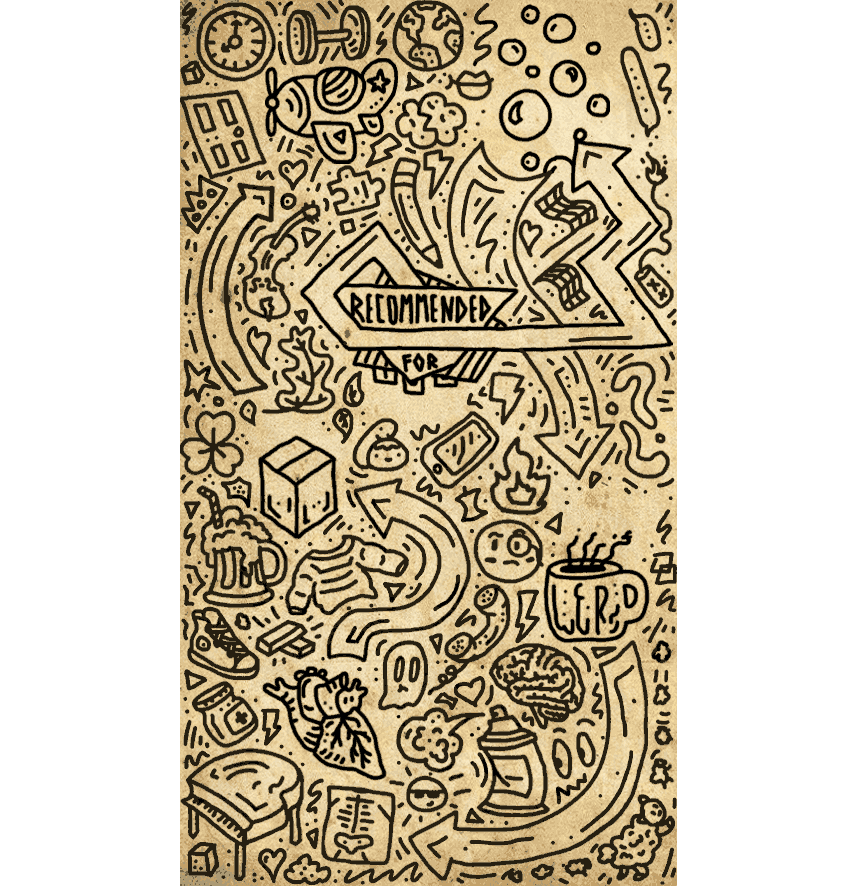
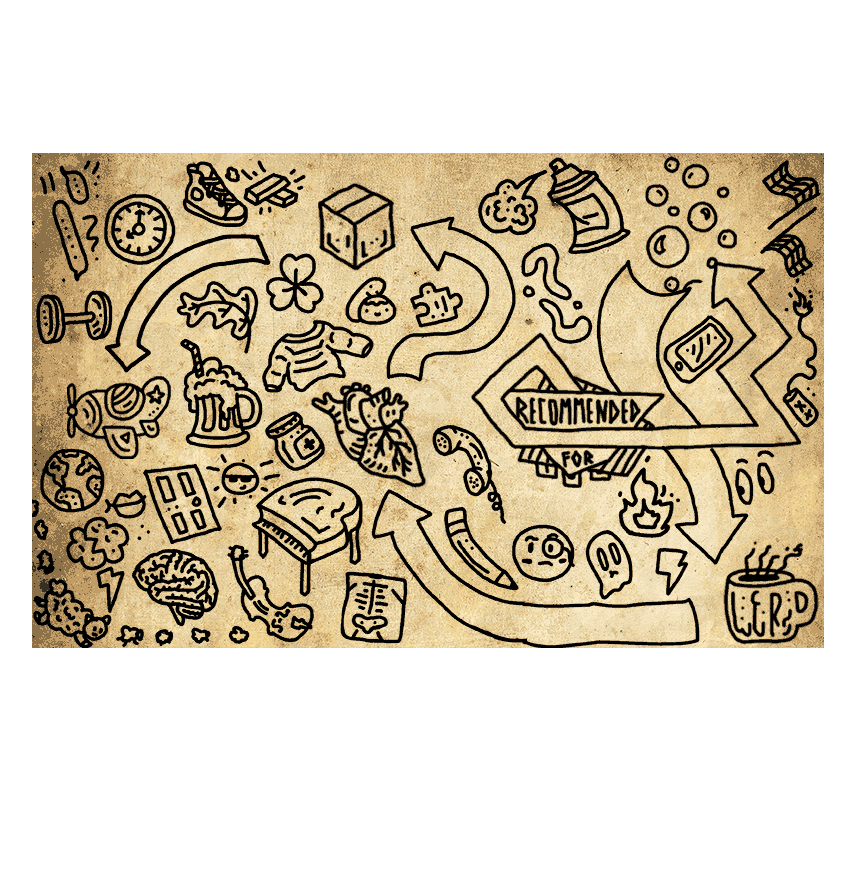
Before and after one commit to tessawiedmann/jack, a React app: page / in a window 1280 px wide. Shown: the whole page, without its empty margins (212-1067 px from the left). After the commit the page ends 800 px from the top, so only its background shows below. Built offline with nearby package versions, Linux system fonts and the light colour scheme.

Commit message:
Add landscape map

```diff
--- a/index.html
+++ b/index.html
@@ -7,7 +7,7 @@
         <title>Recommended for You</title>
     </head>
 
-    <body style="margin: 0; font-family: 'Segoe UI', Tahoma, Geneva, Verdana, sans-serif;">
+    <body style="margin: 0; height: 100vh; font-family: 'Segoe UI', Tahoma, Geneva, Verdana, sans-serif;">
         <div id="root"></div>
     </body>
 </html>
--- a/src/map.tsx
+++ b/src/map.tsx
@@ -1,5 +1,6 @@
 import * as React from 'react';
-import mapGif from '../assets/map.gif';
+import mapGifPortrait from '../assets/map.gif';
+import mapGifLandscape from '../assets/mapH.gif';
 import CSS from 'csstype';
 import { Page } from './app';
 
@@ -8,26 +9,37 @@
 }
 
 export function Map(props: IProps) {
+    const isPortrait: boolean = screen.width < screen.height;
+    const portraitCoords: string[] = ["77,52,221,169", "67,430,167,537", "89,668,212,779", "365,561,466,643", "168,289,317,422", "328,38,431,136"];
+    const landscapeCoords: string[] = ["22,216,146,309", "275,25,369,119", "279,225,402,339", "692,371,788,493", "472,222,628,360", "604,3,709,143"];
+    const coords: string[] = isPortrait ? portraitCoords : landscapeCoords;
+
     return (
-        <div style={containerStyle}>
-            {/* screen.width*/ }
-            <img src={mapGif} alt="loading..." useMap="#image_map" />
+        <div style={isPortrait ? containerPortraitStyle : containerLandscapeStyle}>
+            <img src={isPortrait ? mapGifPortrait : mapGifLandscape} alt="loading..." useMap="#image_map" />
             <map name="image_map">
-                <area style={cursorStyle} alt="Wait for me" title="Wait for me" onClick={() => props.moveToPage(Page.Plane)} coords="77,52,221,169" shape="rect" />
-                <area style={cursorStyle} alt="Bittersweet" title="Bittersweet" onClick={() => props.moveToPage(Page.Box)} coords="67,430,167,537" shape="rect" />
-                <area style={cursorStyle} alt="Can\'t stop falling in love" title="Can\'t stop falling in love" onClick={() => props.moveToPage(Page.Heart)} coords="89,668,212,779" shape="rect" />
-                <area style={cursorStyle} alt="Is it weird" title="Is it weird" onClick={() => props.moveToPage(Page.Coffee)} coords="365,561,466,643" shape="rect" />
-                <area style={cursorStyle} alt="Recommended for you" title="Recommended for you" onClick={() => props.moveToPage(Page.Rec)} coords="168,289,317,422" shape="rect" />
-                <area style={cursorStyle} alt="Single" title="Single" onClick={() => props.moveToPage(Page.Bubble)} coords="328,38,431,136" shape="rect" />
+                <area style={cursorStyle} alt="Wait for me" title="Wait for me" onClick={() => props.moveToPage(Page.Plane)} coords={coords[0]} shape="rect" />
+                <area style={cursorStyle} alt="Bittersweet" title="Bittersweet" onClick={() => props.moveToPage(Page.Box)} coords={coords[1]} shape="rect" />
+                <area style={cursorStyle} alt="Can\'t stop falling in love" title="Can\'t stop falling in love" onClick={() => props.moveToPage(Page.Heart)} coords={coords[2]} shape="rect" />
+                <area style={cursorStyle} alt="Is it weird" title="Is it weird" onClick={() => props.moveToPage(Page.Coffee)} coords={coords[3]} shape="rect" />
+                <area style={cursorStyle} alt="Recommended for you" title="Recommended for you" onClick={() => props.moveToPage(Page.Rec)} coords={coords[4]} shape="rect" />
+                <area style={cursorStyle} alt="Single" title="Single" onClick={() => props.moveToPage(Page.Bubble)} coords={coords[5]} shape="rect" />
             </map>
         </div>
     )
 }
 
-const containerStyle: CSS.Properties = {
+const containerLandscapeStyle: CSS.Properties = {
+    display: 'flex',
+    justifyContent: 'center',
+    alignItems: 'center',
+    height: '100vh'
+}
+
+const containerPortraitStyle: CSS.Properties = {
     textAlign: 'center'
 }
 
 const cursorStyle: CSS.Properties = {
     cursor: 'pointer'
-  }
+}
```
Also changed, not shown: assets/mapH.gif (added).
